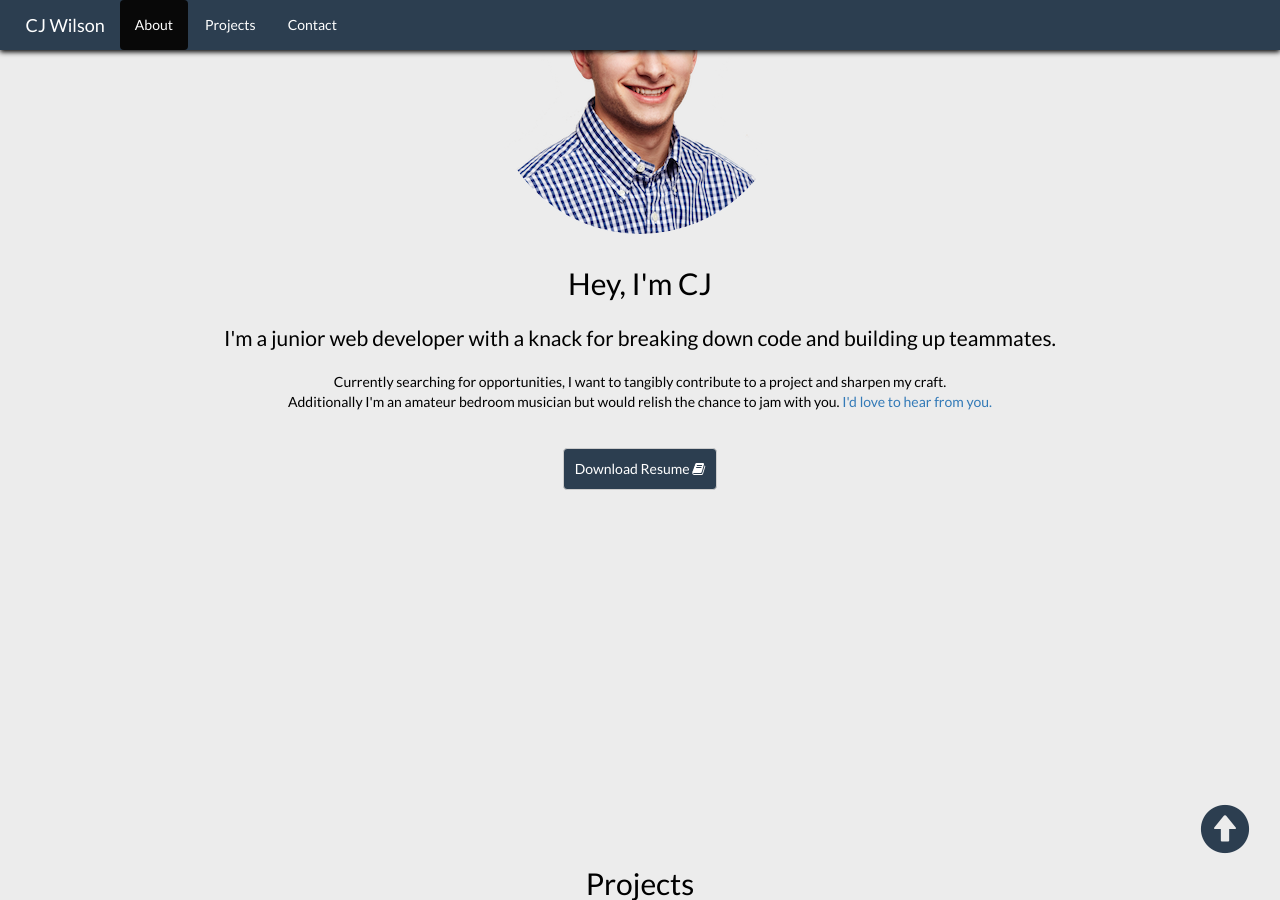
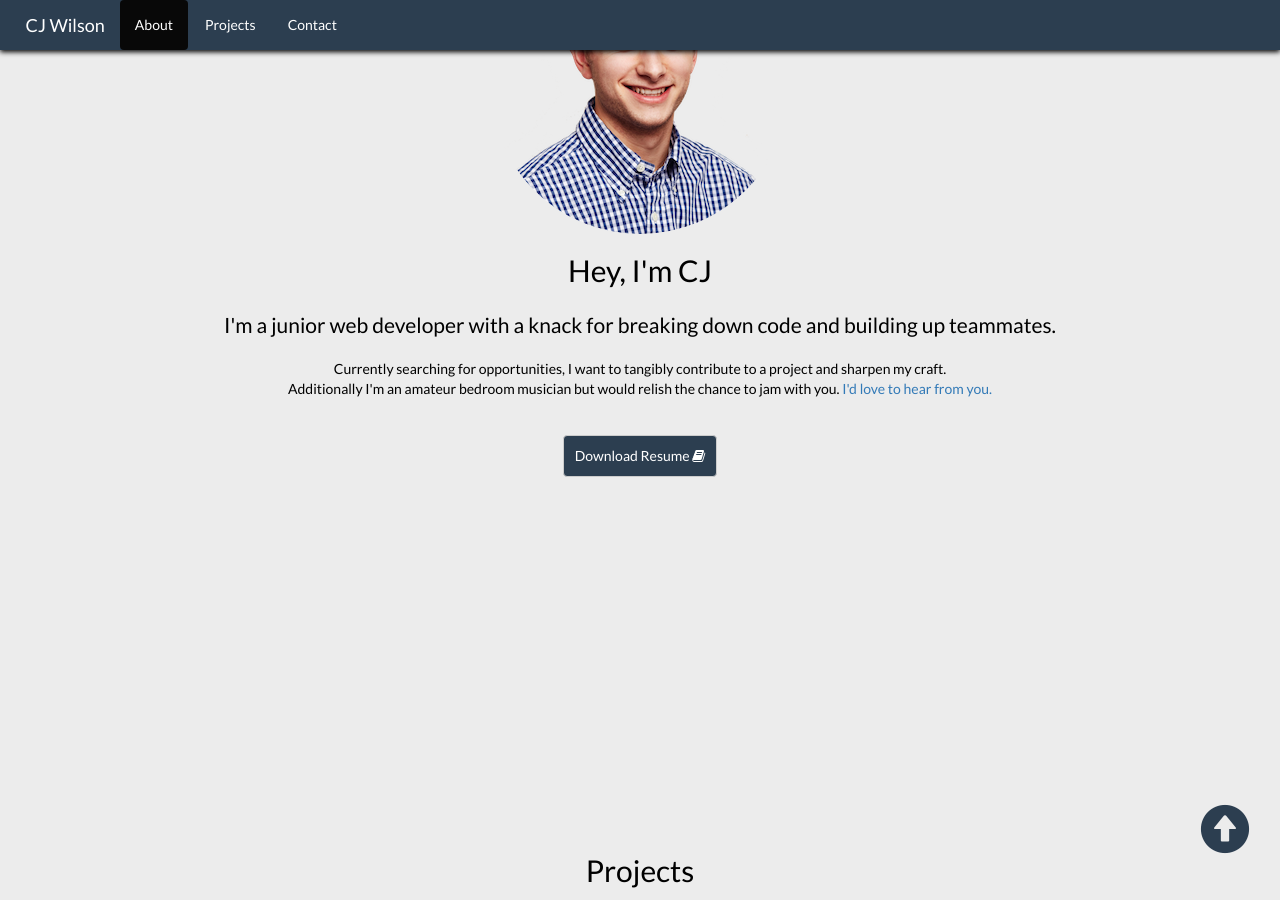
Before and after one commit to cjwilsonjr/cjwilsonjr.github.io, a Jekyll site: the page index.html, which Jekyll copies as it is, in a window 1280 px wide and 900 px high, scrolled down 1016 px. Built offline with Jekyll 4.4.1, drawn with Linux system fonts in a browser that asks for light colours; nearby versions of some CDN libraries.

Commit message:
change padding: 1% to padding-bottom: 1%

```diff
--- a/css/welcome.css
+++ b/css/welcome.css
@@ -142,5 +142,5 @@ body {
 }
 
 h2, h3 {
-  padding: 1%;
+  padding-bottom: 1%;
 }
```
